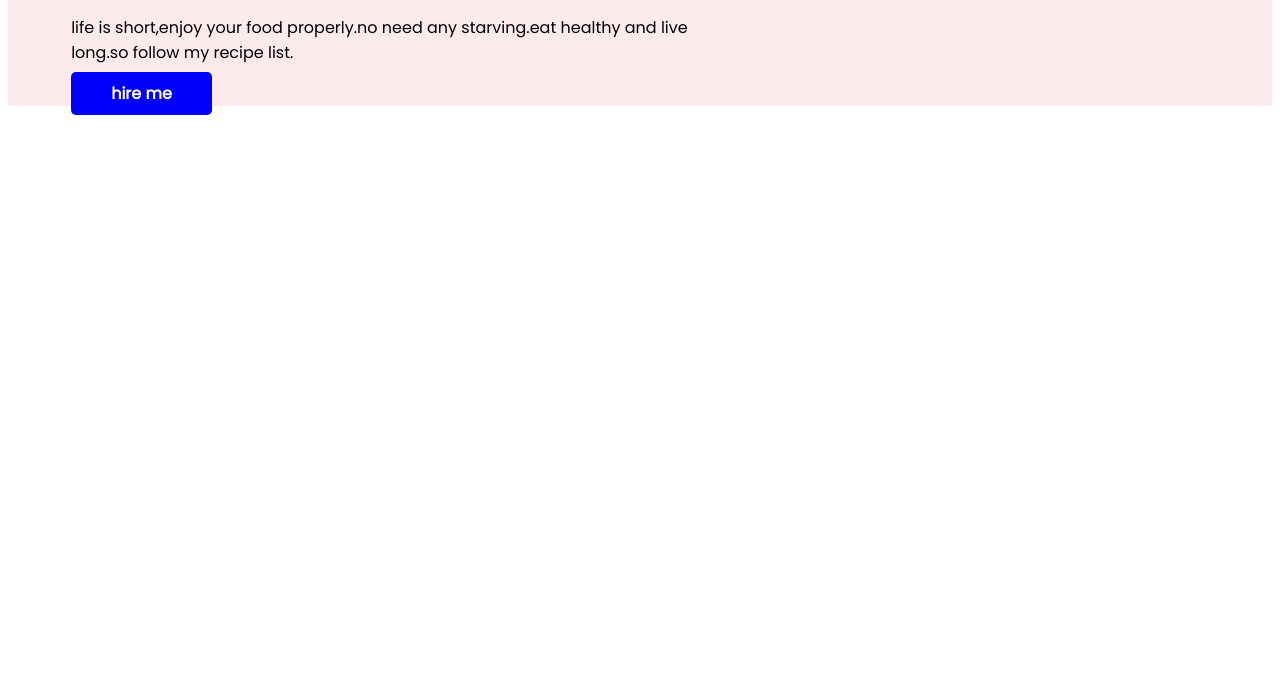
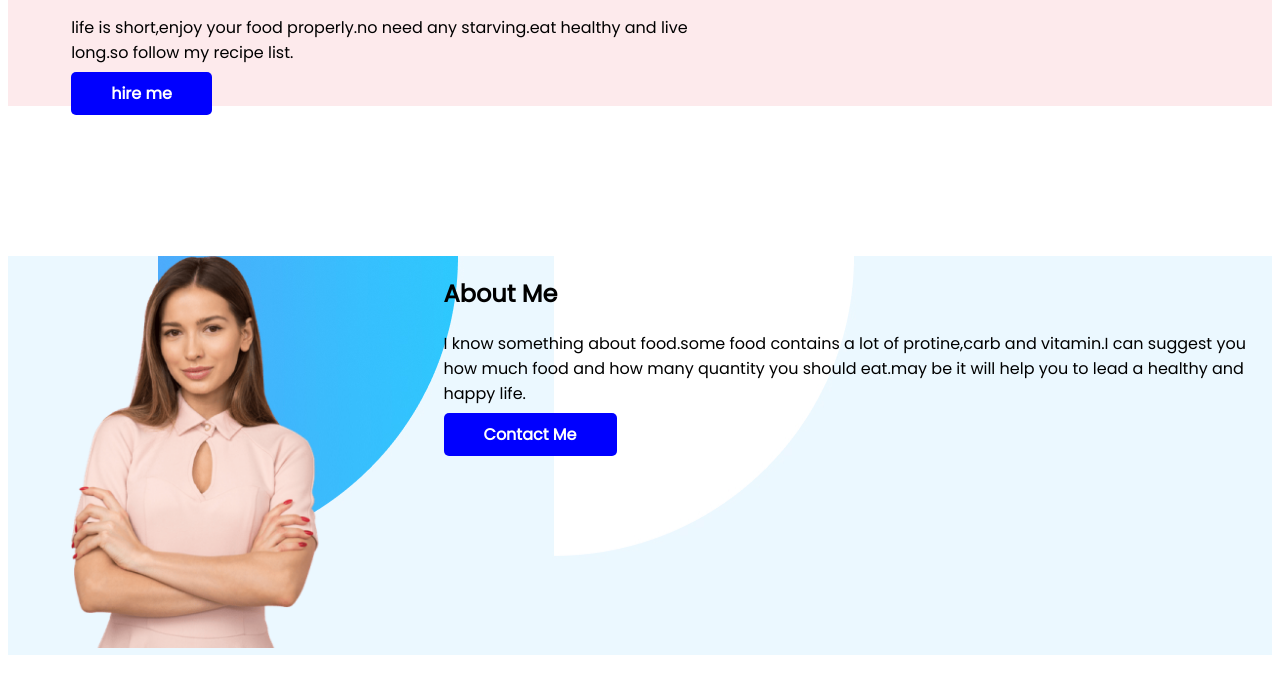
Before and after one commit to sumiyaj/health-blog, a plain HTML site: page index.html in a window 1280 px wide. Shown: the part 315-1008 px from the top of the page. Before the commit the page ends 800 px from the top, so only its background shows below. Drawn offline with Linux system fonts and the light colour scheme.

Commit message:
about me added

```diff
--- a/index.html
+++ b/index.html
@@ -30,6 +30,20 @@
         <div class="half-pic">
             <img src="images/female/food.png" alt="" </div>
     </section>
+    <section class="about-me">
+        <div class="half-pic">
+            <img src="images/female/Person Image.png" alt="">
+        </div>
+        <div class="half-para">
+            <h2>About Me</h2>
+            <p>
+                I know something about food.some food contains a lot of protine,carb and vitamin.I can suggest you how
+                much food and how many quantity you should eat.may be it will help you to lead a healthy and happy life.
+            </p>
+            <a class="link-button" target="blank" href="https://www.linkedin.com/company/programminghero">Contact Me</a>
+        </div>
+
+    </section>
 </body>
 
 </html>
--- a/style.css
+++ b/style.css
@@ -6,6 +6,7 @@ body{
         color: red;
     }
     section{display:flex ;
+        margin-bottom: 150px;
 
     }
     .half-pic{
@@ -28,4 +29,6 @@ body{
     }
     .top-banner{
         background-image: url(images/shapes/Frame\ 58.jpg)
+    } .about-me{background-image: url(images/shapes/Frame\ 57.jpg);
+
     }
```
